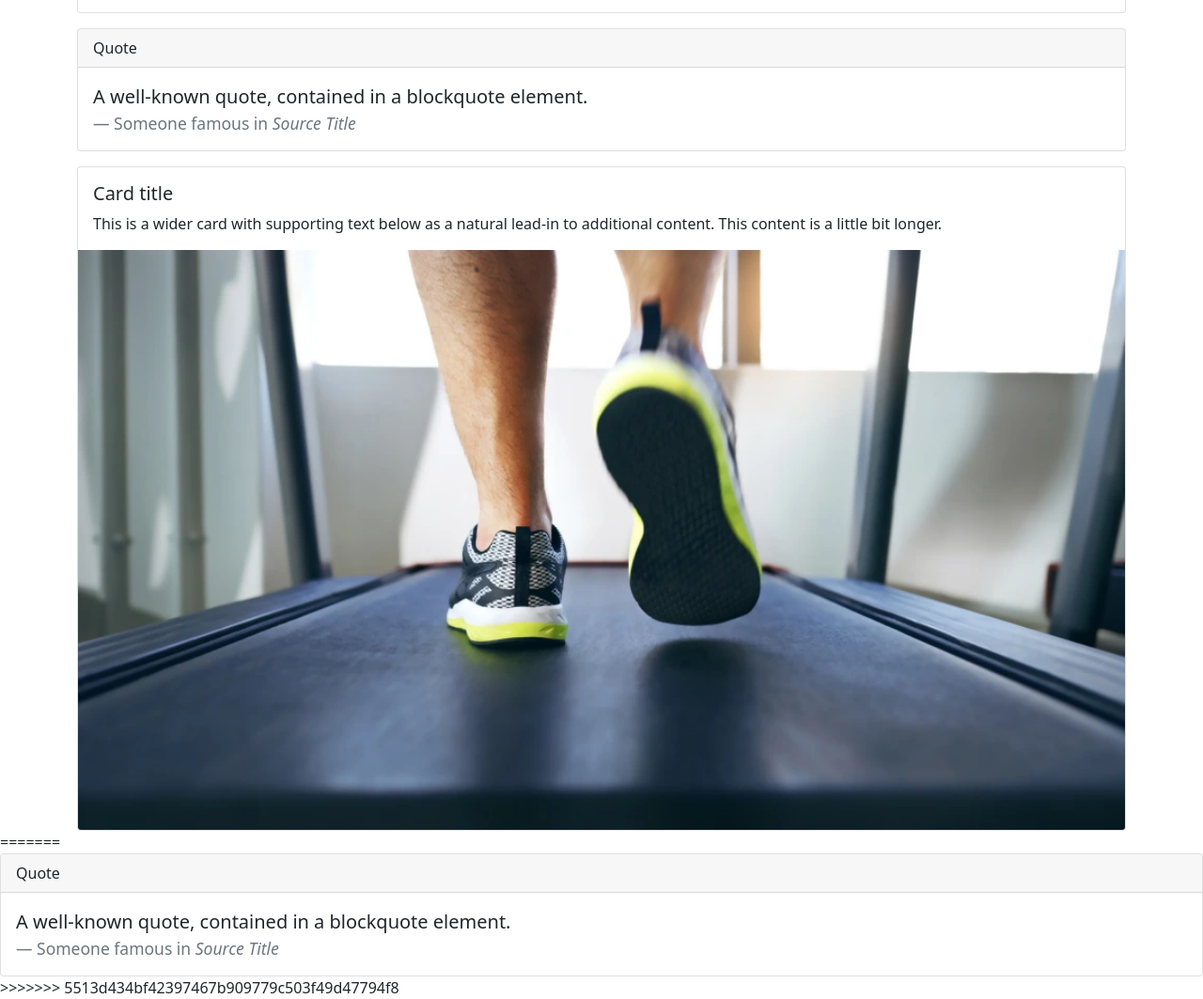
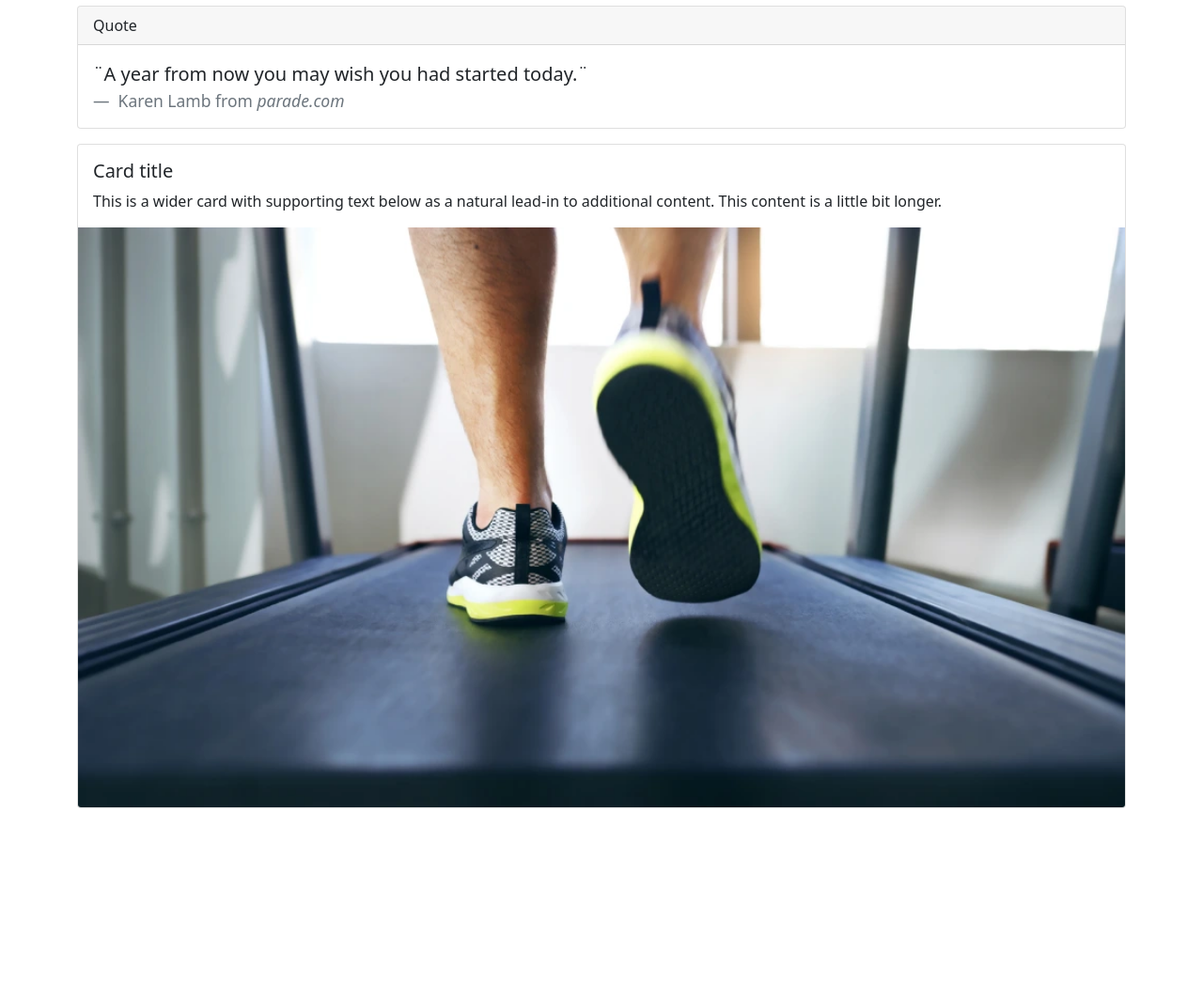
Before and after one commit to kal-culus/co-opFitness, a plain HTML site: page index.html in a window 1280 px wide. Shown: the part 727-1790 px from the top of the page at 94% size. After the commit the page ends 1587 px from the top, so only its background shows below. Drawn offline with nearby package versions, Linux system fonts and the light colour scheme.

Commit message:
added quote

```diff
--- a/index.html
+++ b/index.html
@@ -11,7 +11,6 @@
     <link rel="stylesheet" href="styles.css">
 </head>
 <body>
-<<<<<<< HEAD
     <div class="container">
         <div class="card mb-3">
             <img src="img/calisthenics3.jpg" class="card-img-top" alt="...">
@@ -26,8 +25,8 @@
             </div>
             <div class="card-body">
               <blockquote class="blockquote mb-0">
-                <p>A well-known quote, contained in a blockquote element.</p>
-                <footer class="blockquote-footer">Someone famous in <cite title="Source Title">Source Title</cite></footer>
+                <p>¨A year from now you may wish you had started today.¨ </p>
+                <footer class="blockquote-footer"> Karen Lamb from <cite title="Source Title">parade.com</cite></footer>
               </blockquote>
             </div>
           </div>
@@ -40,24 +39,5 @@
           </div>
 
     </div>
-=======
-
-
-
-
-
-    <div class="card">
-        <div class="card-header">
-          Quote
-        </div>
-        <div class="card-body">
-          <blockquote class="blockquote mb-0">
-            <p>A well-known quote, contained in a blockquote element.</p>
-            <footer class="blockquote-footer">Someone famous in <cite title="Source Title">Source Title</cite></footer>
-          </blockquote>
-        </div>
-      </div>
-      <script src="https://cdn.jsdelivr.net/npm/bootstrap@5.1.3/dist/js/bootstrap.bundle.min.js" integrity="sha384-ka7Sk0Gln4gmtz2MlQnikT1wXgYsOg+OMhuP+IlRH9sENBO0LRn5q+8nbTov4+1p" crossorigin="anonymous"></script>
->>>>>>> 5513d434bf42397467b909779c503f49d47794f8
 </body>
 </html>
```
